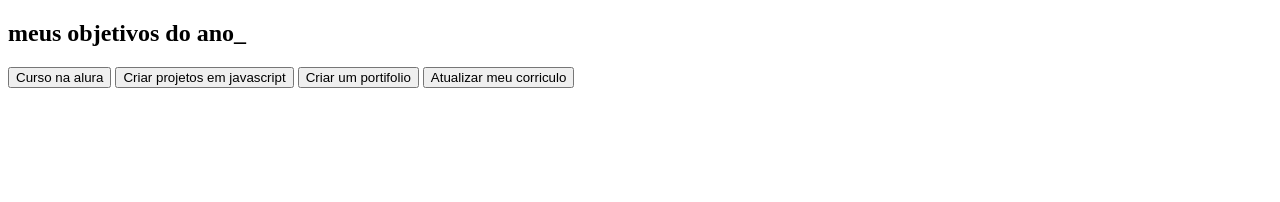
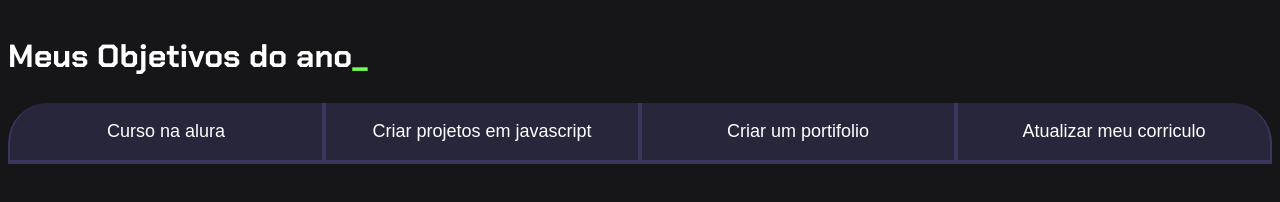
Before and after one commit to mariox-oss/atual, a plain HTML site: page index.html in a window 1280 px wide. Drawn offline with Linux system fonts and the light colour scheme.

Commit message:
Add files via upload

```diff
--- a/index.html
+++ b/index.html
@@ -8,7 +8,7 @@
 </head>
 <body>
     <section class="conteudo-principal"></section>
-    <h2 class="titulo-principal"> meus objetivos do ano_</h2>
+    <h2 class="titulo-principal">Meus Objetivos do ano<span>_</span></h2>
     <div class="botoes">
         <button class="botao">Curso na alura </button>
         <button class="botao">Criar projetos em javascript</button>
--- a/style.css
+++ b/style.css
@@ -1,8 +1,74 @@
-:root{
-    --cor-de-fundo: #1E1E1E;
-    --verde: #6FFF57;
-    --branco: #FFFFFF;
-    --botao-ativo: 3A375E;
-    --botao-inativo: rgba(58, 55, 94, 0.5);
-    --texto-fundo: rgba(58, 55, 94, 0.3);
+@import url('https://fonts.googleapis.com/css?family=Chakra+Petch:wght@400;700&display=swap');
+
+:root {
+  --cor-de-fundo: #161618;
+  --verde: #6FFF57;
+  --branco: #FFFFFF;
+  --botao-ativo: #3A375E;
+  --botao-inativo: rgba(58, 55, 94, 0.5);
+  --texto-fundo: rgba(58, 55, 94, 0.3);
 }
+
+body {
+  background-color: var(--cor-de-fundo);
+  color: var(--branco);
+  font-family: 'Chakra Petch', sans-serif;
+}
+
+
+.conteudo-principal {
+    display: flex;
+    flex-direction: column;
+    justify-content: center;
+    align-items: center;
+    max-width: 1200px;
+    width: 100%;
+    margin: 0 auto;
+}
+
+.titulo-principal {
+    text-align: left;
+    width: 100%;
+    font-size: 32px;
+}
+
+.titulo-principal span {
+    color: var(--verde);
+}
+
+.botao {
+    font-family: "Crakra Petch", sans-serif;
+    background-color: var(--botao-inativo);
+    color: var(--branco);
+    display: flex;
+    justify-content: center;
+    padding: 1em;
+    font-size: 18px;
+    align-items: center;
+    width: 100%;
+    border-bottom: 4px solid var(--botao-ativo);
+    border-left: 2px solid var(--botao-ativo);
+    border-right: 2px solid var(--botao-ativo);
+    border-top: none;
+}
+
+.botao:first-child {
+    border-radius: 40px 40px 0 0;
+}
+
+.botoes {
+    display: block;
+}
+@media screen and (min-width: 768px) {
+    .botoes {
+        display: flex;
+    }
+
+    .botao:first-child {
+        border-radius: 40px 0 0 0;
+    }
+
+    .botao:last-child {
+        border-radius: 0 40px 0 0;
+    }
+}
```
